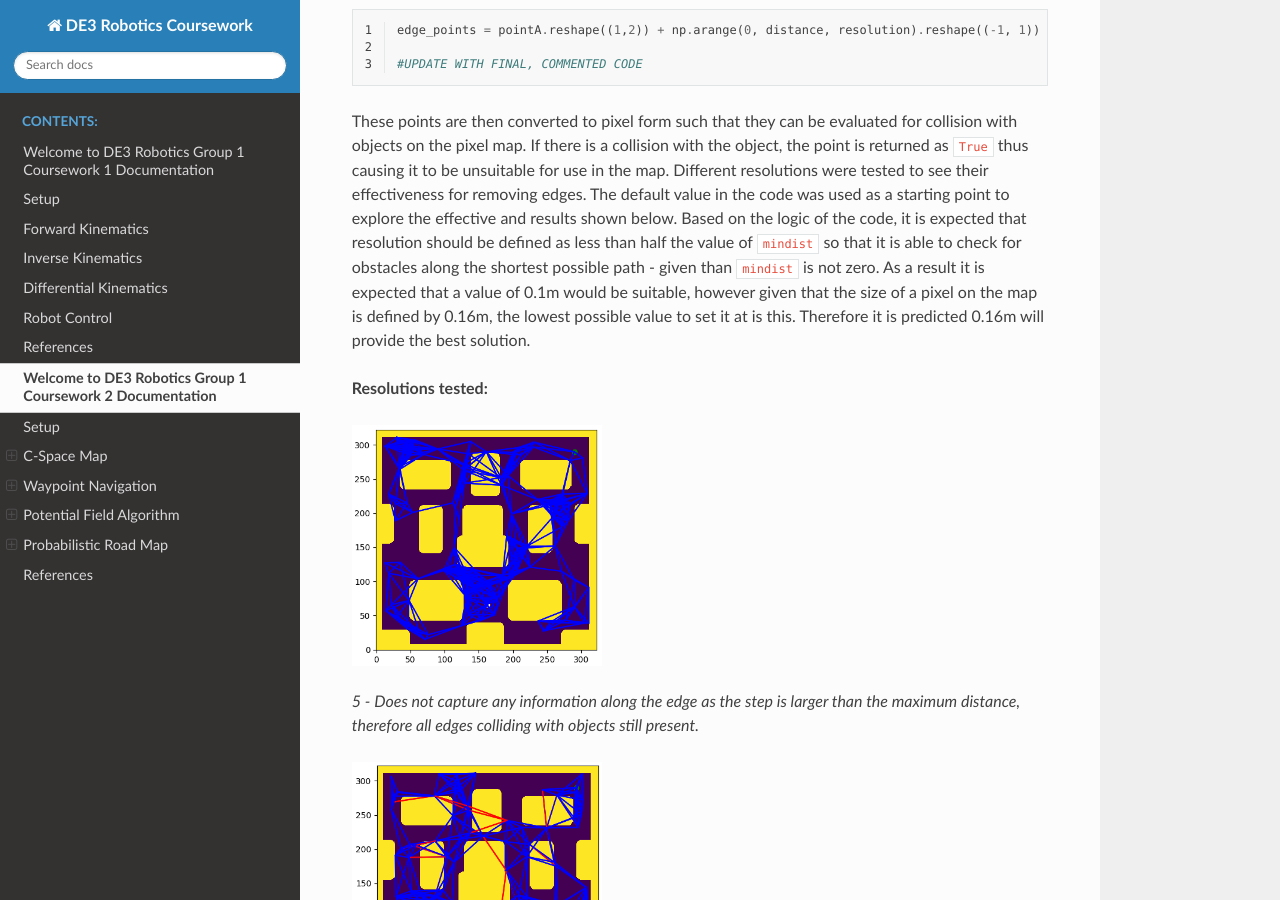
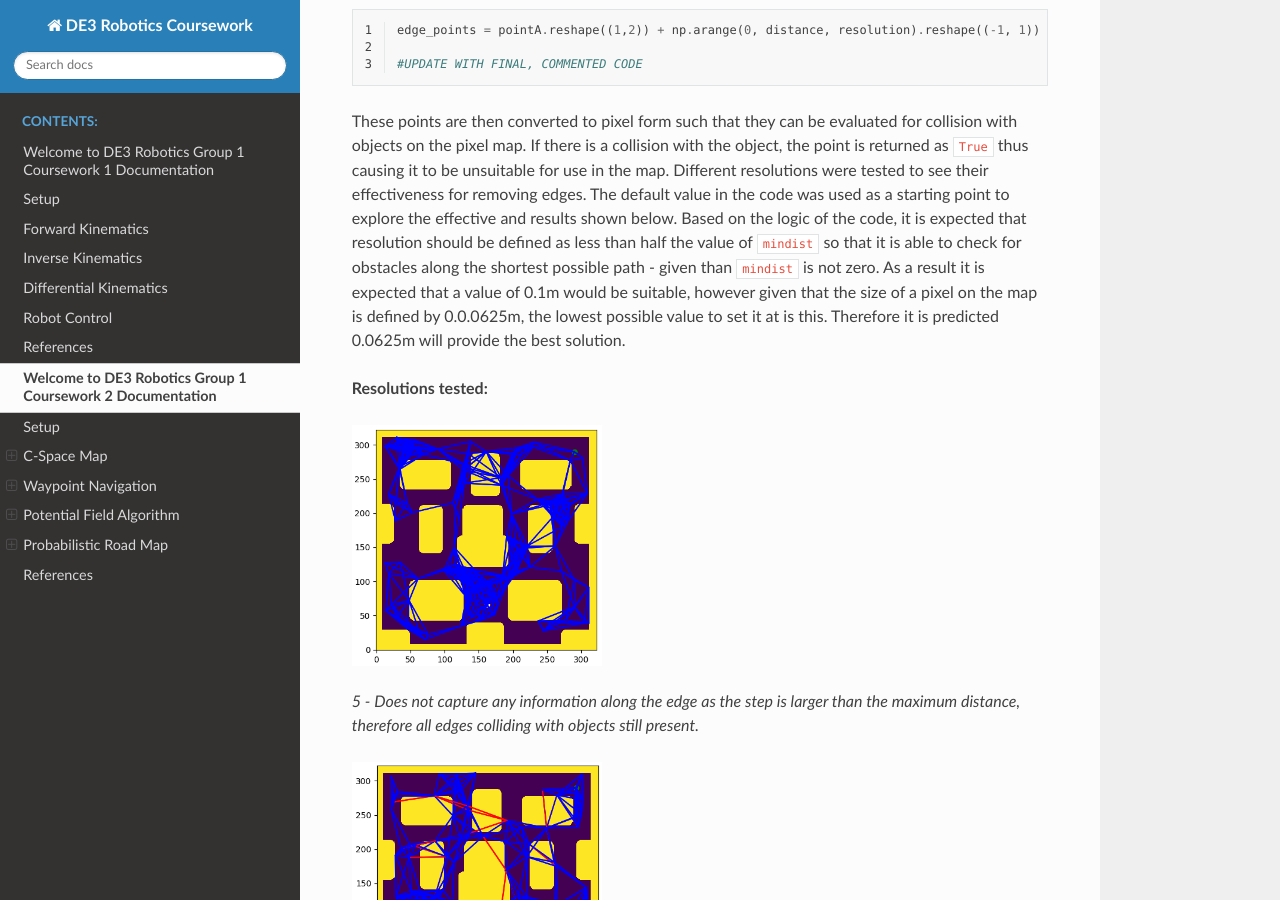
Before and after one commit to oliver-veal/robotics-coursework, a Sphinx documentation site: the page built from docs/source/coursework2.rst, in a window 1280 px wide and 900 px high, scrolled down 26969 px. Built offline with Sphinx 7.4.7 and the Read the Docs theme 2.0.0, drawn with Linux system fonts in a browser that asks for light colours; some of the changed text lies outside the part shown.

Commit message:
Coursework 2 updates

```diff
--- a/docs/source/coursework2.rst
+++ b/docs/source/coursework2.rst
@@ -842,7 +842,7 @@ The reason this is required is that distance and direction are evaluated in ``ed
    #UPDATE WITH FINAL, COMMENTED CODE
 
 These points are then converted to pixel form such that they can be evaluated for collision with objects on the pixel map. If there is a collision with the object, the point is returned as ``True`` thus causing it to be unsuitable for use in the map.
-Different resolutions were tested to see their effectiveness for removing edges. The default value in the code was used as a starting point to explore the effective and results shown below. Based on the logic of the code, it is expected that resolution should be defined as less than half the value of ``mindist`` so that it is able to check for obstacles along the shortest possible path - given than ``mindist`` is not zero. As a result it is expected that a value of 0.1m would be suitable, however given that the size of a pixel on the map is defined by 0.16m, the lowest possible value to set it at is this. Therefore it is predicted 0.16m will provide the best solution.
+Different resolutions were tested to see their effectiveness for removing edges. The default value in the code was used as a starting point to explore the effective and results shown below. Based on the logic of the code, it is expected that resolution should be defined as less than half the value of ``mindist`` so that it is able to check for obstacles along the shortest possible path - given than ``mindist`` is not zero. As a result it is expected that a value of 0.1m would be suitable, however given that the size of a pixel on the map is defined by 0.0.0625m, the lowest possible value to set it at is this. Therefore it is predicted 0.0625m will provide the best solution.
 
 **Resolutions tested:**
 
```
Also changed, not shown: other parts of docs/source/coursework2.rst (+2 -2 lines).
